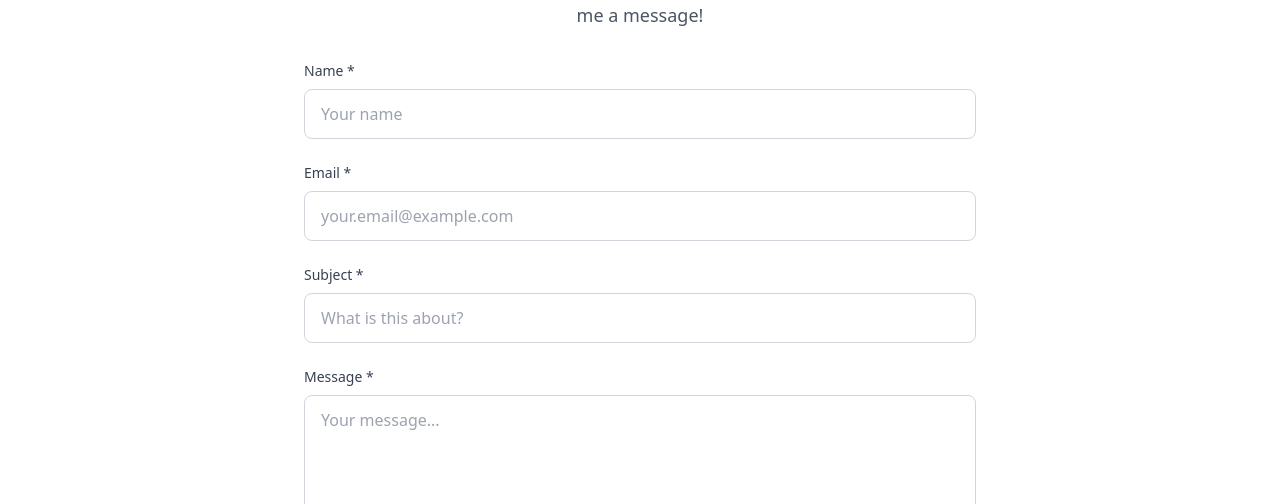
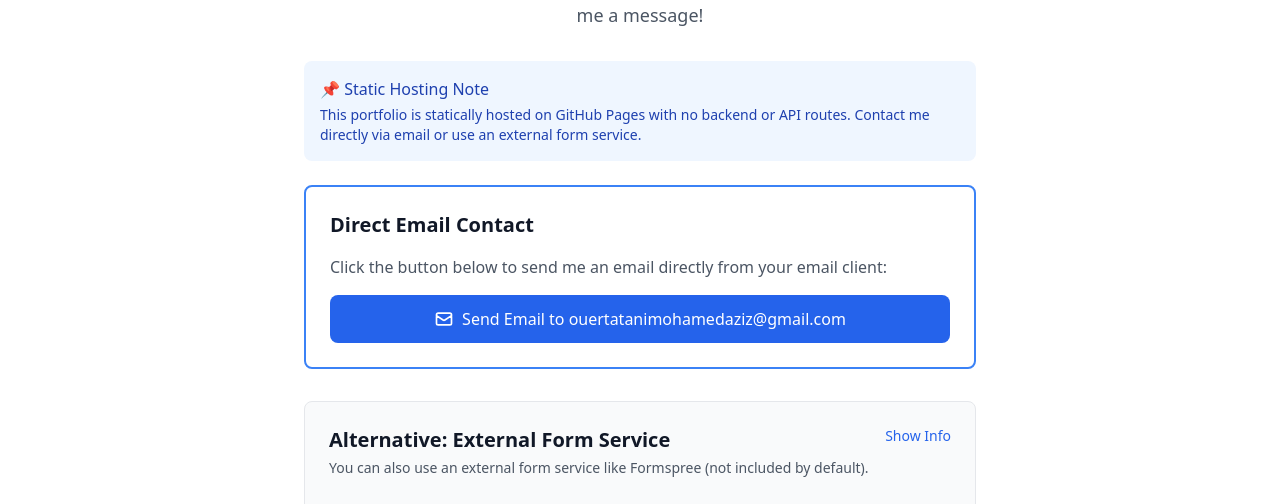
Before and after one commit to mohamedaziz-ouertatani/portfolio, a Next.js app: page /contact in a window 1280 px wide. Shown: the part 296-800 px from the top of the page. Built offline with nearby package versions, Linux system fonts and the light colour scheme; no server answers.

Commit message:
Remove server-side features and update metadata for static hosting
Co-authored-by: mohamedaziz-ouertatani <96556526+mohamedaziz-ouertatani@users.noreply.github.com>

```diff
--- a/app/about/page.tsx
+++ b/app/about/page.tsx
@@ -8,7 +8,7 @@ export const metadata: Metadata = {
   description:
     'Portfolio of Mohamed Aziz Ouertatani — Computer Science Engineering Student specializing in Data Science and Full Stack Development.',
   alternates: {
-    canonical: 'https://mohamedaziz-ouertatani.github.io/about',
+    canonical: 'https://mohamedaziz-ouertatani.github.io/portfolio/about/',
   },
 };
 
--- a/app/contact/layout.tsx
+++ b/app/contact/layout.tsx
@@ -5,7 +5,7 @@ export const metadata: Metadata = {
   description:
     'Get in touch with Mohamed Aziz Ouertatani for project opportunities, collaborations, or general inquiries.',
   alternates: {
-    canonical: 'https://mohamedaziz-ouertatani.github.io/contact',
+    canonical: 'https://mohamedaziz-ouertatani.github.io/portfolio/contact/',
   },
 };
 
--- a/app/contact/page.tsx
+++ b/app/contact/page.tsx
@@ -3,88 +3,7 @@
 import { useState } from 'react';
 
 export default function Contact() {
-  const [formData, setFormData] = useState({
-    name: '',
-    email: '',
-    subject: '',
-    message: '',
-  });
-  const [errors, setErrors] = useState<Record<string, string>>({});
-  const [isSubmitting, setIsSubmitting] = useState(false);
-  const [submitStatus, setSubmitStatus] = useState<
-    'idle' | 'success' | 'error'
-  >('idle');
-
-  const validateForm = () => {
-    const newErrors: Record<string, string> = {};
-
-    if (!formData.name.trim()) {
-      newErrors.name = 'Name is required';
-    }
-
-    if (!formData.email.trim()) {
-      newErrors.email = 'Email is required';
-    } else if (!/^[^\s@]+@[^\s@]+\.[^\s@]+$/.test(formData.email)) {
-      newErrors.email = 'Please enter a valid email address';
-    }
-
-    if (!formData.subject.trim()) {
-      newErrors.subject = 'Subject is required';
-    }
-
-    if (!formData.message.trim()) {
-      newErrors.message = 'Message is required';
-    } else if (formData.message.trim().length < 10) {
-      newErrors.message = 'Message must be at least 10 characters';
-    }
-
-    setErrors(newErrors);
-    return Object.keys(newErrors).length === 0;
-  };
-
-  const handleSubmit = async (e: React.FormEvent) => {
-    e.preventDefault();
-
-    if (!validateForm()) {
-      return;
-    }
-
-    setIsSubmitting(true);
-    setSubmitStatus('idle');
-
-    try {
-      const response = await fetch('/api/contact', {
-        method: 'POST',
-        headers: {
-          'Content-Type': 'application/json',
-        },
-        body: JSON.stringify(formData),
-      });
-
-      if (response.ok) {
-        setSubmitStatus('success');
-        setFormData({ name: '', email: '', subject: '', message: '' });
-      } else {
-        setSubmitStatus('error');
-      }
-    } catch (error) {
-      console.error('Error submitting form:', error);
-      setSubmitStatus('error');
-    } finally {
-      setIsSubmitting(false);
-    }
-  };
-
-  const handleChange = (
-    e: React.ChangeEvent<HTMLInputElement | HTMLTextAreaElement>
-  ) => {
-    const { name, value } = e.target;
-    setFormData((prev) => ({ ...prev, [name]: value }));
-    // Clear error when user starts typing
-    if (errors[name]) {
-      setErrors((prev) => ({ ...prev, [name]: '' }));
-    }
-  };
+  const [showFormspreeNote, setShowFormspreeNote] = useState(false);
 
   return (
     <div className="container px-4 py-16">
@@ -114,142 +33,175 @@ export default function Contact() {
           </p>
         </div>
 
-        {submitStatus === 'success' && (
-          <div className="mb-6 rounded-lg bg-green-50 p-4 text-green-800 dark:bg-green-900/20 dark:text-green-300">
-            <p className="font-medium">Message sent successfully!</p>
-            <p className="text-sm">
-              Thank you for reaching out. I&apos;ll get back to you soon.
+        <div className="mb-6 rounded-lg bg-blue-50 p-4 text-blue-800 dark:bg-blue-900/20 dark:text-blue-300">
+          <p className="font-medium">📌 Static Hosting Note</p>
+          <p className="mt-1 text-sm">
+            This portfolio is statically hosted on GitHub Pages with no backend
+            or API routes. Contact me directly via email or use an external form
+            service.
           </p>
         </div>
-        )}
 
-        {submitStatus === 'error' && (
-          <div className="mb-6 rounded-lg bg-red-50 p-4 text-red-800 dark:bg-red-900/20 dark:text-red-300">
-            <p className="font-medium">Something went wrong.</p>
-            <p className="text-sm">
-              Please try again or email me directly at
-              ouertatanimohamedaziz@gmail.com
+        {/* Primary Contact Method */}
+        <div className="mb-8 rounded-lg border-2 border-primary-500 bg-white p-6 dark:border-primary-400 dark:bg-gray-800">
+          <h2 className="mb-4 text-xl font-semibold text-gray-900 dark:text-white">
+            Direct Email Contact
+          </h2>
+          <p className="mb-4 text-gray-600 dark:text-gray-400">
+            Click the button below to send me an email directly from your email
+            client:
+          </p>
+          <a
+            href="mailto:ouertatanimohamedaziz@gmail.com?subject=Portfolio Contact&body=Hi Mohamed Aziz,%0D%0A%0D%0AI would like to get in touch with you about..."
+            className="inline-flex w-full items-center justify-center gap-2 rounded-lg bg-primary-600 px-6 py-3 font-medium text-white transition-colors hover:bg-primary-700 focus:outline-none focus:ring-2 focus:ring-primary-500"
+          >
+            <svg
+              className="h-5 w-5"
+              fill="none"
+              strokeLinecap="round"
+              strokeLinejoin="round"
+              strokeWidth="2"
+              viewBox="0 0 24 24"
+              stroke="currentColor"
+            >
+              <path d="M3 8l7.89 5.26a2 2 0 002.22 0L21 8M5 19h14a2 2 0 002-2V7a2 2 0 00-2-2H5a2 2 0 00-2 2v10a2 2 0 002 2z" />
+            </svg>
+            Send Email to ouertatanimohamedaziz@gmail.com
+          </a>
+        </div>
+
+        {/* Alternative: External Form Service */}
+        <div className="rounded-lg border border-gray-200 bg-gray-50 p-6 dark:border-gray-700 dark:bg-gray-900/50">
+          <div className="mb-4 flex items-start justify-between">
+            <div>
+              <h2 className="text-xl font-semibold text-gray-900 dark:text-white">
+                Alternative: External Form Service
+              </h2>
+              <p className="mt-1 text-sm text-gray-600 dark:text-gray-400">
+                You can also use an external form service like Formspree (not
+                included by default).
               </p>
             </div>
-        )}
+            <button
+              onClick={() => setShowFormspreeNote(!showFormspreeNote)}
+              className="text-sm text-primary-600 hover:underline dark:text-primary-400"
+            >
+              {showFormspreeNote ? 'Hide' : 'Show'} Info
+            </button>
+          </div>
 
-        <form onSubmit={handleSubmit} className="space-y-6">
+          {showFormspreeNote && (
+            <div className="mt-4 rounded-lg bg-white p-4 dark:bg-gray-800">
+              <h3 className="mb-2 font-medium text-gray-900 dark:text-white">
+                How to set up Formspree:
+              </h3>
+              <ol className="list-inside list-decimal space-y-2 text-sm text-gray-700 dark:text-gray-300">
+                <li>
+                  Sign up for a free account at{' '}
+                  <a
+                    href="https://formspree.io"
+                    target="_blank"
+                    rel="noopener noreferrer"
+                    className="text-primary-600 hover:underline dark:text-primary-400"
+                  >
+                    formspree.io
+                  </a>
+                </li>
+                <li>Create a new form and get your form ID</li>
+                <li>
+                  Replace the form action URL below with:
+                  <code className="ml-1 rounded bg-gray-200 px-1 dark:bg-gray-700">
+                    https://formspree.io/f/YOUR_FORM_ID
+                  </code>
+                </li>
+                <li>Deploy your changes to enable the form</li>
+              </ol>
+
+              <form className="mt-6 space-y-4">
                 <div>
                   <label
-              htmlFor="name"
+                    htmlFor="formspree-name"
                     className="mb-2 block text-sm font-medium text-gray-700 dark:text-gray-300"
                   >
                     Name *
                   </label>
                   <input
                     type="text"
-              id="name"
+                    id="formspree-name"
                     name="name"
-              value={formData.name}
-              onChange={handleChange}
-              className={`w-full rounded-lg border px-4 py-3 focus:outline-none focus:ring-2 dark:bg-gray-800 dark:text-white ${
-                errors.name
-                  ? 'border-red-500 focus:ring-red-500'
-                  : 'border-gray-300 focus:ring-primary-500 dark:border-gray-700'
-              }`}
+                    disabled
+                    className="w-full cursor-not-allowed rounded-lg border border-gray-300 bg-gray-100 px-4 py-3 opacity-60 dark:border-gray-700 dark:bg-gray-800 dark:text-white"
                     placeholder="Your name"
                   />
-            {errors.name && (
-              <p className="mt-1 text-sm text-red-600 dark:text-red-400">
-                {errors.name}
-              </p>
-            )}
                 </div>
 
                 <div>
                   <label
-              htmlFor="email"
+                    htmlFor="formspree-email"
                     className="mb-2 block text-sm font-medium text-gray-700 dark:text-gray-300"
                   >
                     Email *
                   </label>
                   <input
                     type="email"
-              id="email"
+                    id="formspree-email"
                     name="email"
-              value={formData.email}
-              onChange={handleChange}
-              className={`w-full rounded-lg border px-4 py-3 focus:outline-none focus:ring-2 dark:bg-gray-800 dark:text-white ${
-                errors.email
-                  ? 'border-red-500 focus:ring-red-500'
-                  : 'border-gray-300 focus:ring-primary-500 dark:border-gray-700'
-              }`}
+                    disabled
+                    className="w-full cursor-not-allowed rounded-lg border border-gray-300 bg-gray-100 px-4 py-3 opacity-60 dark:border-gray-700 dark:bg-gray-800 dark:text-white"
                     placeholder="your.email@example.com"
                   />
-            {errors.email && (
-              <p className="mt-1 text-sm text-red-600 dark:text-red-400">
-                {errors.email}
-              </p>
-            )}
                 </div>
 
                 <div>
                   <label
-              htmlFor="subject"
+                    htmlFor="formspree-subject"
                     className="mb-2 block text-sm font-medium text-gray-700 dark:text-gray-300"
                   >
                     Subject *
                   </label>
                   <input
                     type="text"
-              id="subject"
+                    id="formspree-subject"
                     name="subject"
-              value={formData.subject}
-              onChange={handleChange}
-              className={`w-full rounded-lg border px-4 py-3 focus:outline-none focus:ring-2 dark:bg-gray-800 dark:text-white ${
-                errors.subject
-                  ? 'border-red-500 focus:ring-red-500'
-                  : 'border-gray-300 focus:ring-primary-500 dark:border-gray-700'
-              }`}
+                    disabled
+                    className="w-full cursor-not-allowed rounded-lg border border-gray-300 bg-gray-100 px-4 py-3 opacity-60 dark:border-gray-700 dark:bg-gray-800 dark:text-white"
                     placeholder="What is this about?"
                   />
-            {errors.subject && (
-              <p className="mt-1 text-sm text-red-600 dark:text-red-400">
-                {errors.subject}
-              </p>
-            )}
                 </div>
 
                 <div>
                   <label
-              htmlFor="message"
+                    htmlFor="formspree-message"
                     className="mb-2 block text-sm font-medium text-gray-700 dark:text-gray-300"
                   >
                     Message *
                   </label>
                   <textarea
-              id="message"
+                    id="formspree-message"
                     name="message"
-              value={formData.message}
-              onChange={handleChange}
+                    disabled
                     rows={6}
-              className={`w-full rounded-lg border px-4 py-3 focus:outline-none focus:ring-2 dark:bg-gray-800 dark:text-white ${
-                errors.message
-                  ? 'border-red-500 focus:ring-red-500'
-                  : 'border-gray-300 focus:ring-primary-500 dark:border-gray-700'
-              }`}
+                    className="w-full cursor-not-allowed rounded-lg border border-gray-300 bg-gray-100 px-4 py-3 opacity-60 dark:border-gray-700 dark:bg-gray-800 dark:text-white"
                     placeholder="Your message..."
                   />
-            {errors.message && (
-              <p className="mt-1 text-sm text-red-600 dark:text-red-400">
-                {errors.message}
-              </p>
-            )}
+                </div>
+
+                <div className="rounded bg-yellow-50 p-3 text-sm text-yellow-800 dark:bg-yellow-900/20 dark:text-yellow-300">
+                  ⚠️ This form is disabled by default. To enable it, sign up for
+                  Formspree and update the form action URL.
                 </div>
 
                 <button
-            type="submit"
-            disabled={isSubmitting}
-            className="w-full rounded-lg bg-primary-600 px-6 py-3 font-medium text-white transition-colors hover:bg-primary-700 focus:outline-none focus:ring-2 focus:ring-primary-500 disabled:cursor-not-allowed disabled:opacity-50"
+                  type="button"
+                  disabled
+                  className="w-full cursor-not-allowed rounded-lg bg-gray-400 px-6 py-3 font-medium text-white opacity-60"
                 >
-            {isSubmitting ? 'Sending...' : 'Send Message'}
+                  Form Disabled (See Instructions Above)
                 </button>
               </form>
+            </div>
+          )}
+        </div>
 
         <div className="mt-8 text-center">
           <p className="mb-2 text-gray-600 dark:text-gray-400">
--- a/app/page.tsx
+++ b/app/page.tsx
@@ -21,7 +21,7 @@ export const metadata: Metadata = {
   description:
     'Computer Science Engineering student specializing in Data Science and Full Stack Development. Experienced in React, Next.js, Node.js, TypeScript, and modern web technologies.',
   alternates: {
-    canonical: 'https://mohamedaziz-ouertatani.github.io',
+    canonical: 'https://mohamedaziz-ouertatani.github.io/portfolio/',
   },
 };
 
--- a/app/projects/layout.tsx
+++ b/app/projects/layout.tsx
@@ -5,7 +5,7 @@ export const metadata: Metadata = {
   description:
     'Browse my portfolio of web development projects including MERN stack applications, full-stack solutions, and academic projects.',
   alternates: {
-    canonical: 'https://mohamedaziz-ouertatani.github.io/projects',
+    canonical: 'https://mohamedaziz-ouertatani.github.io/portfolio/projects/',
   },
 };
 
--- a/app/resume/page.tsx
+++ b/app/resume/page.tsx
@@ -8,7 +8,7 @@ export const metadata: Metadata = {
   description:
     'Interactive resume and portfolio of Mohamed Aziz Ouertatani — Data Science Engineering Student and Full Stack Developer.',
   alternates: {
-    canonical: 'https://mohamedaziz-ouertatani.github.io/resume',
+    canonical: 'https://mohamedaziz-ouertatani.github.io/portfolio/resume/',
   },
 };
 
```
Also changed, not shown: app/api/contact/route.ts (deleted, +0 -79 lines), app/layout.tsx (+4 -4 lines), app/robots.ts (deleted, +0 -13 lines), app/sitemap.ts (deleted, +0 -38 lines), public/manifest.json, public/robots.txt, 1 other file (tests, documents, lock files or other folders). Lines whose indentation alone changed are shown as unchanged.
